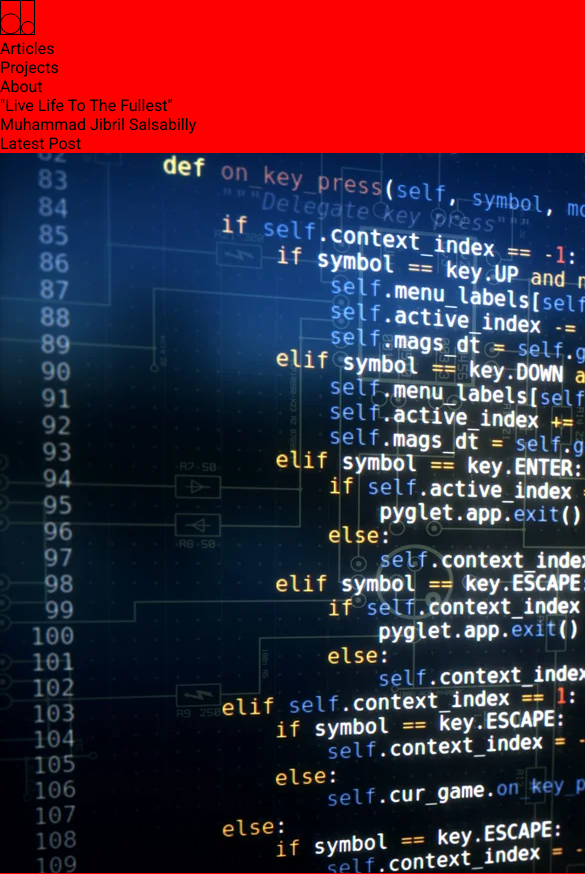
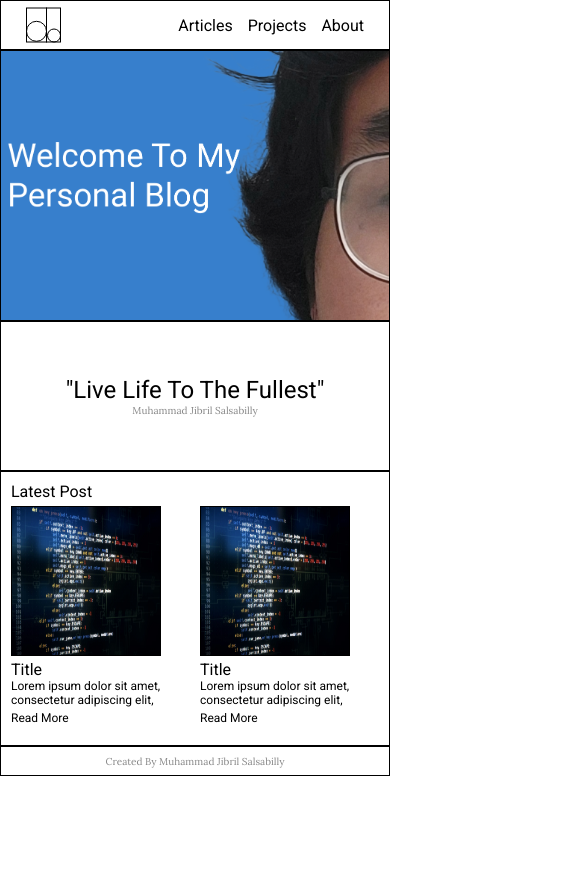
Before and after one commit to mbilly01/personal-blog, a plain HTML site: page index.html in a window 390 px wide. Shown: the top 874 px of the page, 585 px wide, since content can reach past the window. After the commit the page ends 844 px from the top, so only its background shows below. Drawn offline with Linux system fonts and the light colour scheme.

Commit message:
mobile 320px done

```diff
--- a/style.css
+++ b/style.css
@@ -22,7 +22,111 @@
 
 @media (min-width:320px) {
     body {
-        background-color: red;
+        background-color: white;
+        display: flex;
+        flex-direction: column;
+    }
+
+    header {
+        display: flex;
+        height: 50px;
+        justify-content: space-between;
+        padding: 0 25px;
+        border: 1px solid black;
+    }
+    header nav {
+        display: flex;
+        justify-content: center;
+        align-items: center;
+    }
+
+    header nav p {
+        margin-left: 15px;
+    }
+
+    .jumbotron {
+        background-image: url("/welcome.png");
+        height: 271px;
+        width: 100%;
+        background-position: left;
+        background-size: cover;
+        border: 1px solid black;
+    }
+
+    .quote {
+        height: 150px;
+        display: flex;
+        flex-direction: column;
+        justify-content: center;
+        align-items: center;
+        border: 1px solid black;
+    }
+
+    .quote h1 {
+        font-size: 24px;
+        font-weight: normal;
+    }
+
+    .quote p {
+        font-family: var(--secondary-font-family);
+        font-size: 10px;
+        color: var(--secondary-color);
+    }
+
+    .latest-posts {
+        padding-left: 10px;
+        padding-top: 10px;
+        border: 1px solid black;
+        height: 275px;
+    }
+
+    .latest-posts h2 {
+        font-size: 16px;
+        font-weight: normal;
+        margin-bottom: 5px;
+    }
+
+    .posts {
+        display: flex;
+    }
+
+
+    .post img {
+        width: 150px;
+        height: 150px;
+        border: 1px solid black;
+    }
+
+    .post p {
+        font-size: 12px;
+    }
+
+    .post a {
+        font-size: 12px;
+    }
+
+    .post a:link {
+        color: var(--primary-color);
+        text-decoration: none;
+    }
+
+    .post a:visited {
+        color: var(--primary-color);
+        text-decoration: none;
+    }
+
+    footer {
+        border: 1px solid black;
+        display: flex;
+        justify-content: center;
+        align-items: center;
+        height: 30px;
+    }
+
+    footer p {
+        color: var(--secondary-color);
+        font-family: var(--secondary-font-family);
+        font-size: 10px;
     }
 }
 
@@ -40,10 +144,6 @@
         padding: 0 25px;
         border: 1px solid black;
     }
-
-
-
-
     header nav {
         display: flex;
         justify-content: center;
```
